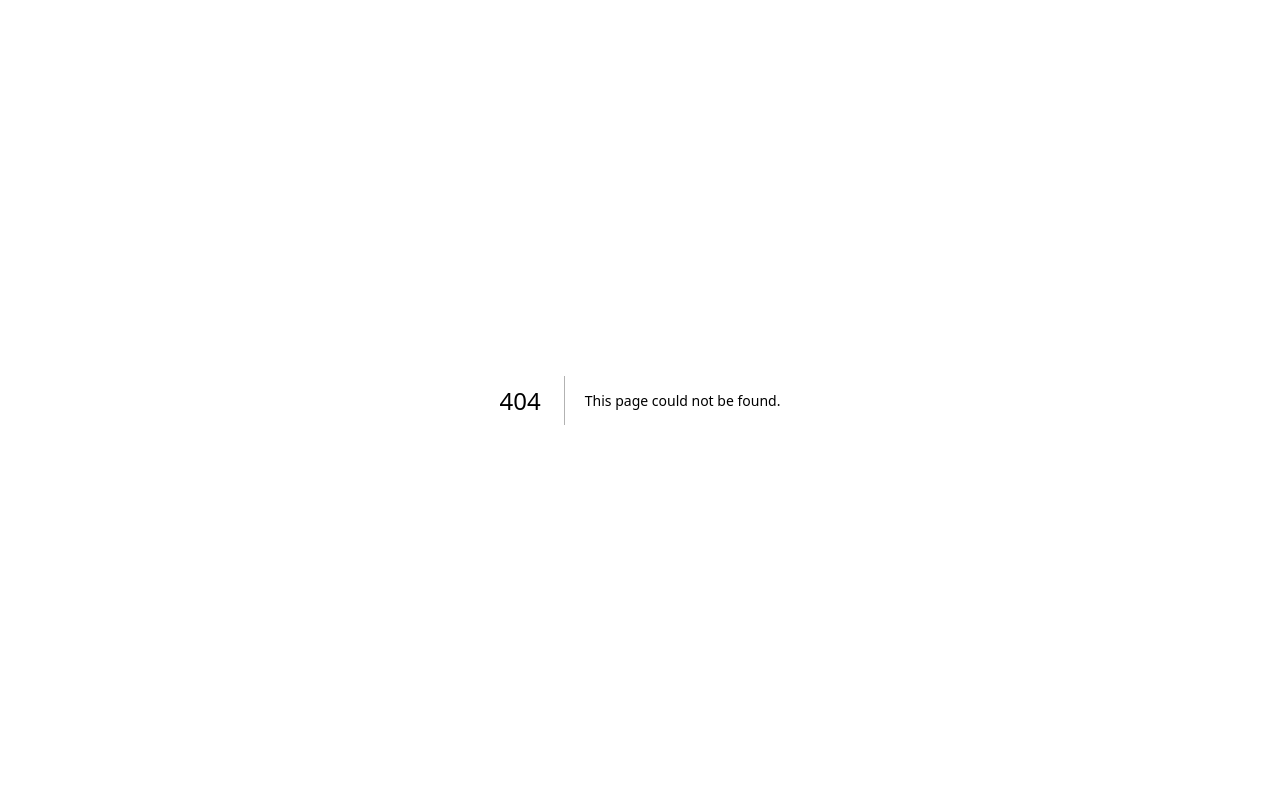
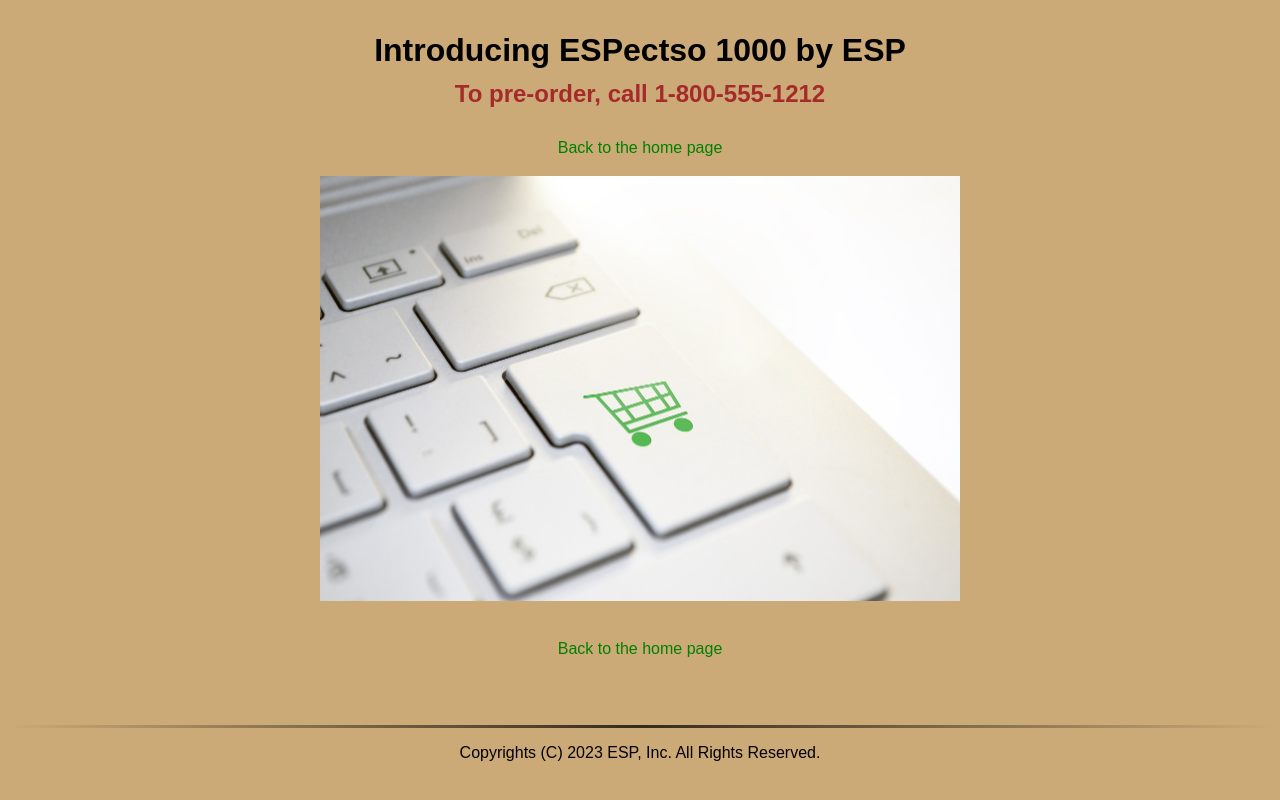
Before and after one commit to FortyOneTech/product-portfolio-website, a Next.js app: page /pre-order in a window 1280 px wide. Before the commit this address had no page. Built offline with nearby package versions, Linux system fonts and the light colour scheme.

Commit message:
Added pre-order page

```diff
--- a/pages/gallery.js
+++ b/pages/gallery.js
@@ -22,7 +22,7 @@ export default function Gallery() {
       <p className="subTitle">Three models for every need</p>
 
       <Link className="navLink" href="/">
-        <p>Back to the home page</p>
+        Back to the home page
       </Link>
 
       <div>
--- a/pages/index.js
+++ b/pages/index.js
@@ -21,7 +21,7 @@ export default function Home() {
       <Layout>
       <p className="subTitle">An espresso maker reads your mind</p>
       <Link className="navLink" href="/gallery">
-        <p>Click here to learn more ...</p>
+        Click here to learn more ...
       </Link>
 
       <div className={styles.heroDiv}>
@@ -34,6 +34,10 @@ export default function Home() {
         />
       </div>
 
+      <Link className="navLink" href="/pre-order">
+        Click here to pre-order...
+      </Link>
+
       </Layout>
     </>
   );
--- /dev/null
+++ b/pages/pre-order.js
@@ -0,0 +1,44 @@
+import Head from "next/head";
+import Image from "next/image";
+import Link from "next/link";
+import { Geist, Geist_Mono } from "next/font/google";
+import styles from "@/styles/Home.module.css";
+import Layout from "@/components/Layout";
+
+const geistSans = Geist({
+  variable: "--font-geist-sans",
+  subsets: ["latin"],
+});
+
+const geistMono = Geist_Mono({
+  variable: "--font-geist-mono",
+  subsets: ["latin"],
+});
+
+export default function PreOrder() {
+  return (
+    <>
+      <Layout>
+        <p className="subTitle">To pre-order, call 1-800-555-1212</p>
+
+        <Link className="navLink" href="/">
+          Back to the home page
+        </Link>
+
+        <div>
+          <Image
+            priority
+            src="/images/preorder.jpg"
+            height={425}
+            width={640}
+            alt="pre-order"
+          />
+        </div>
+
+        <Link className="navLink" href="/">
+          <p>Back to the home page</p>
+        </Link>
+      </Layout>
+    </>
+  );
+}
```
Also changed, not shown: public/images/preorder.jpg (added).
